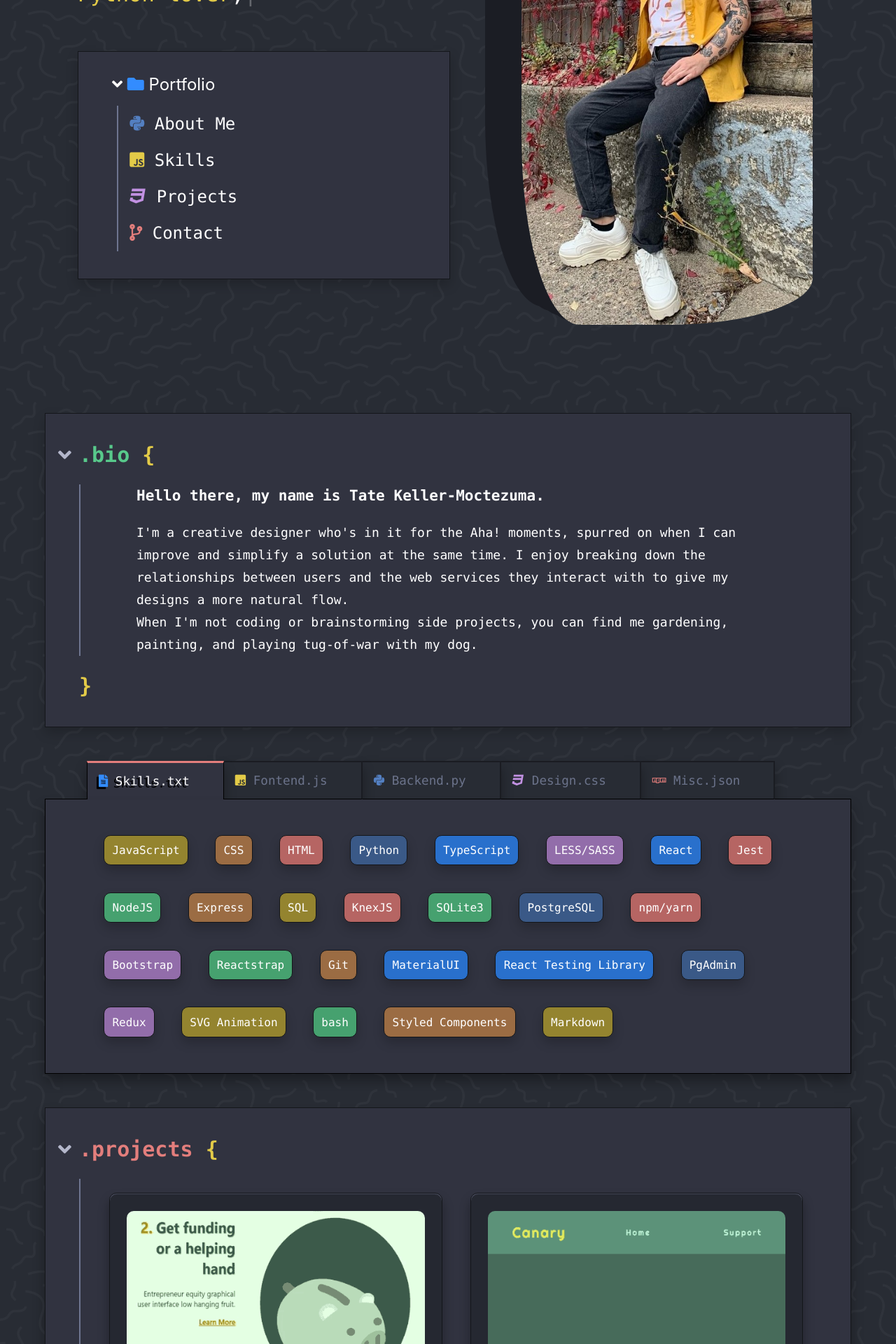
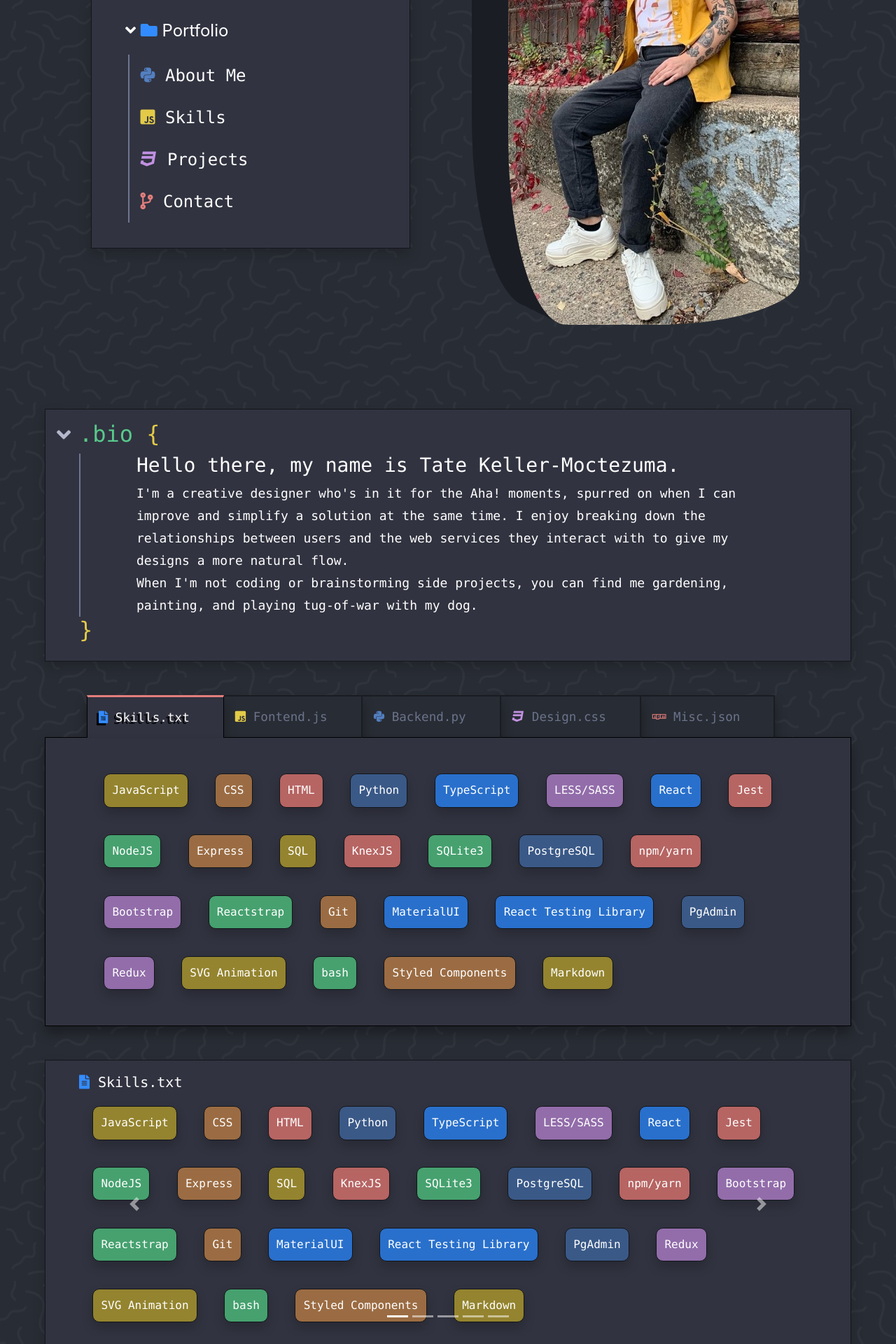
Before and after one commit to tatek1993/Portfolio, a React (Create React App) app: page / in a window 1280 px wide. Shown: the part 280-2200 px from the top of the page at 70% size. Built offline with nearby package versions, Linux system fonts and the light colour scheme.

Commit message:
creating carousel for skills section

```diff
--- a/package.json
+++ b/package.json
@@ -7,6 +7,7 @@
     "@testing-library/jest-dom": "^4.2.4",
     "@testing-library/react": "^9.3.2",
     "@testing-library/user-event": "^7.1.2",
+    "bootstrap": "^4.5.3",
     "node-sass": "^4.14.1",
     "react": "^16.13.1",
     "react-dom": "^16.13.1",
--- a/src/App.js
+++ b/src/App.js
@@ -4,6 +4,7 @@ import About from "./components/about-me";
 import Skills from "./components/skills";
 import Projects from "./components/projects";
 import Contact from "./components/contact";
+import Example from "./components/deleteme";
 import { Route } from "react-router-dom";
 import './SASS/App.scss';
 
--- a/src/components/about-me.js
+++ b/src/components/about-me.js
@@ -6,8 +6,8 @@ const About = (props) => {
 
         <div id="about-me" className='section border-box'>
             <div className="about-text">
-                <h2><i class="fas fa-angle-down chevron" /><span className="green">.bio</span> {'{'} </h2>
-                <p className="bio">
+                <h2><i className="fas fa-angle-down chevron" /><span className="green">.bio</span> {'{'} </h2>
+                <div className="bio">
 
                     <h3>Hello there, my name is Tate Keller-Moctezuma. </h3>
 
@@ -16,7 +16,7 @@ const About = (props) => {
                     <br />
                     When I'm not coding or brainstorming side projects, you can find me gardening, painting, and playing tug-of-war with my dog.
 
-                </p>
+                </div>
                 <h2>{'}'} </h2>
             </div>
 
--- a/src/components/contact.js
+++ b/src/components/contact.js
@@ -7,7 +7,7 @@ const Contact = () => {
     return (
         <div id="contact" className='section border-box'>
             <div className="about-text">
-                <h2><i class="fas fa-angle-down chevron" /><span className="bright-blue">.contact</span> {'{'} </h2>
+                <h2><i className="fas fa-angle-down chevron" /><span className="bright-blue">.contact</span> {'{'} </h2>
                 <div className="bio">
 
                     <h3>Does your website need a face-lift? Need help wrangling your database schema? Is your developer team one person short of joining the kickball league? Shoot me a message and we'll grab a socially-distant coffee over Zoom &#x1F44D;</h3>
@@ -16,22 +16,22 @@ const Contact = () => {
                     <div className="contact-container">
                         <div className='contactInfo home-div'>
                             <div className="skill border-box ">
-                                <i class="fa fa-home yellow"></i> Minneapolis, MN | Remote
+                                <i className="fa fa-home yellow"></i> Minneapolis, MN | Remote
                                         </div>
                         </div>
                         <div className="contactInfo">
 
 
-                            <a href="https://github.com/tatek1993" className="skill border-box contact-gh"> <i class="fab fa-github" aria-label="Github"></i> github.com/tatek1993 </a>
+                            <a href="https://github.com/tatek1993" className="skill border-box contact-gh"> <i className="fab fa-github" aria-label="Github"></i> github.com/tatek1993 </a>
 
 
-                            <a href="https://twitter.com/MoctezumaTate" className="skill border-box contact-twtr"><i class="fab fa-twitter bright-blue" aria-label="Twitter"></i> @MoctezumaTate </a>
+                            <a href="https://twitter.com/MoctezumaTate" className="skill border-box contact-twtr"><i className="fab fa-twitter bright-blue" aria-label="Twitter"></i> @MoctezumaTate </a>
 
 
-                            <a href="https://www.linkedin.com/in/tate-keller-16ab7a183/" className="skill border-box contact-lnk"><i class="fab fa-linkedin blue" aria-label="Linkedin"></i> tate-keller-moctezuma </a>
+                            <a href="https://www.linkedin.com/in/tate-keller-16ab7a183/" className="skill border-box contact-lnk"><i className="fab fa-linkedin blue" aria-label="Linkedin"></i> tate-keller-moctezuma </a>
 
 
-                            <a href="mailto:tatekelleratwork@gmail.com" className="skill border-box contact-mail"><i class="fa fa-envelope red" aria-label="Email"></i> tatekelleratwork@gmail.com </a>
+                            <a href="mailto:tatekelleratwork@gmail.com" className="skill border-box contact-mail"><i className="fa fa-envelope red" aria-label="Email"></i> tatekelleratwork@gmail.com </a>
                         </div>
 
                     </div>
--- a/src/components/header.js
+++ b/src/components/header.js
@@ -51,13 +51,13 @@ const Header = (props) => {
                     </div>
                 </div>
 
-                <div class="dropdown border-box">
-                    <div class="dropbtn"><i class="fas fa-angle-down" /> <i class="fas fa-folder icon" /> Portfolio</div>
-                    <div class="dropdown-content">
-                        <a onClick={() => scrollToId('about-me')}><i class="fab fa-python blue" /> About Me</a>
-                        <a onClick={() => scrollToId('skills')}><i class="fab fa-js-square yellow" /> Skills</a>
-                        <a onClick={() => scrollToId('projects')}><i class="fab fa-css3 purple" /> Projects</a>
-                        <a onClick={() => scrollToId('contact')}><i class="fas fa-code-branch red" /> Contact</a>
+                <div className="dropdown border-box">
+                    <div className="dropbtn"><i className="fas fa-angle-down" /> <i className="fas fa-folder icon" /> Portfolio</div>
+                    <div className="dropdown-content">
+                        <a onClick={() => scrollToId('about-me')}><i className="fab fa-python blue" /> About Me</a>
+                        <a onClick={() => scrollToId('skills')}><i className="fab fa-js-square yellow" /> Skills</a>
+                        <a onClick={() => scrollToId('projects')}><i className="fab fa-css3 purple" /> Projects</a>
+                        <a onClick={() => scrollToId('contact')}><i className="fas fa-code-branch red" /> Contact</a>
                     </div>
                 </div>
             </div>
--- a/src/components/projects.js
+++ b/src/components/projects.js
@@ -60,11 +60,11 @@ const Projects = () => {
 
     return (
         <div id="projects" className="section box-shadow projects">
-            <h2><i class="fas fa-angle-down chevron" /><span className="red">.projects</span> {'{'} </h2>
+            <h2><i className="fas fa-angle-down chevron" /><span className="red">.projects</span> {'{'} </h2>
             <div className='projects-section' style={{ display: 'flex', flexWrap: 'wrap' }}>
                 {
                     projects.map(x => (
-                        <div className="project-container">
+                        <div key={x.title} className="project-container">
                             <div className={`project box-shadow`}>
                                 <div className="project-header">
                                     <img src={x.image} />
@@ -78,9 +78,9 @@ const Projects = () => {
                                         <p>{x.description}</p>
                                     </div>
                                     <div className='tools' style={{ flexWrap: 'wrap' }}>
-                                        {x.tools.map(tool => (<div className={`skill border-box ${toolColors[tool]}`}>{tool} </div>))}
+                                        {x.tools.map(tool => (<div key={tool} className={`skill border-box ${toolColors[tool]}`}>{tool} </div>))}
                                     </div>
-                                    <a href={x.github}><i class="fab fa-github" style={{ fontSize: 'calc(15px + 1vmin)' }} /> {x.github.replace('https://github.com/', '')}</a>
+                                    <a href={x.github}><i className="fab fa-github" style={{ fontSize: 'calc(15px + 1vmin)' }} /> {x.github.replace('https://github.com/', '')}</a>
                                 </div>
                             </div>
                         </div>))
--- a/src/components/skills.js
+++ b/src/components/skills.js
@@ -142,23 +142,23 @@ const skills = [
 
 const categories = [
     {
-        category: (<><i class="fas fa-file-alt bright-blue" />&nbsp;Skills.txt</>),
+        category: (<><i className="fas fa-file-alt bright-blue" />&nbsp;Skills.txt</>),
         id: 'all'
     },
     {
-        category: (<><i class="fab fa-js-square yellow" />&nbsp;Fontend.js</>),
+        category: (<><i className="fab fa-js-square yellow" />&nbsp;Fontend.js</>),
         id: 'frontend'
     },
     {
-        category: (<><i class="fab fa-python blue" />&nbsp;Backend.py</>),
+        category: (<><i className="fab fa-python blue" />&nbsp;Backend.py</>),
         id: 'backend'
     },
     {
-        category: (<><i class="fab fa-css3 purple" />&nbsp;Design.css</>),
+        category: (<><i className="fab fa-css3 purple" />&nbsp;Design.css</>),
         id: 'design'
     },
     {
-        category: (<><i class="fab fa-npm red" />&nbsp;Misc.json</>),
+        category: (<><i className="fab fa-npm red" />&nbsp;Misc.json</>),
         id: 'misc'
     },
 ];
@@ -177,14 +177,14 @@ const Skills = () => {
             <div style={{ display: 'flex', flexWrap: 'wrap' }}>
                 {
                     skills.filter(x => x.categories.includes(selectedCategory))
-                        .map(x => (<div className={`skill border-box alive ${x.color}`}>{x.name}</div>))
+                        .map(x => (<div key={x.name} className={`skill border-box alive ${x.color}`}>{x.name}</div>))
                 }
             </div>
 
             <div style={{ display: 'flex', flexWrap: 'wrap' }}>
                 {
                     skills.filter(x => !x.categories.includes(selectedCategory))
-                        .map(x => (<div className="skill border-box dead">{x.name}</div>))
+                        .map(x => (<div key={x.name} className="skill border-box dead">{x.name}</div>))
                 }
             </div>
         </>
@@ -215,41 +215,44 @@ const Skills = () => {
                 onExited={() => setAnimating(false)}
                 key={category.id}
             >
+
                 {category.category}
+                {getSkillsForCategory(category.id)}
+
             </CarouselItem>
         );
     });
 
     return (
-        <div id="skills" className="section skills-section">
-
+        <div id="skills" >
+            <div className="section skills-section">
                 <div className='skill-header'>
                     <div className='left-spacer'></div>
 
                     <div className={`tab box-shadow ${selectedCategory == 'all' ? 'active-tab' : ''}`}
                         style={{ zIndex: selectedCategory == 'all' ? 10 : 9 }}
                         onClick={() => setSelectedCatagory('all')}>
-                    <i class="fas fa-file-alt bright-blue" />&nbsp;Skills.txt
+                        <i className="fas fa-file-alt bright-blue" />&nbsp;Skills.txt
                     </div>
                     <div className={`tab box-shadow ${selectedCategory == 'frontend' ? 'active-tab' : ''}`}
                         style={{ zIndex: selectedCategory == 'frontend' ? 10 : 8 }}
                         onClick={() => setSelectedCatagory('frontend')}>
-                    <i class="fab fa-js-square yellow" />&nbsp;Fontend.js
+                        <i className="fab fa-js-square yellow" />&nbsp;Fontend.js
                     </div>
                     <div className={`tab box-shadow ${selectedCategory == 'backend' ? 'active-tab' : ''}`}
                         style={{ zIndex: selectedCategory == 'backend' ? 10 : 7 }}
                         onClick={() => setSelectedCatagory('backend')}>
-                    <i class="fab fa-python blue" />&nbsp;Backend.py
+                        <i className="fab fa-python blue" />&nbsp;Backend.py
                     </div>
                     <div className={`tab box-shadow ${selectedCategory == 'design' ? 'active-tab' : ''}`}
                         style={{ zIndex: selectedCategory == 'design' ? 10 : 6 }}
                         onClick={() => setSelectedCatagory('design')}>
-                    <i class="fab fa-css3 purple" />&nbsp;Design.css
+                        <i className="fab fa-css3 purple" />&nbsp;Design.css
                     </div>
                     <div className={`tab box-shadow ${selectedCategory == 'misc' ? 'active-tab' : ''}`}
                         style={{ zIndex: selectedCategory == 'misc' ? 10 : 5 }}
                         onClick={() => setSelectedCatagory('misc')}>
-                    <i class="fab fa-npm red" />&nbsp;Misc.json
+                        <i className="fab fa-npm red" />&nbsp;Misc.json
                     </div>
 
                     <div className='right-spacer'></div>
@@ -258,6 +261,23 @@ const Skills = () => {
                 <div className='skills box-shadow'>
                     {getSkillsForCategory(selectedCategory)}
                 </div>
+            </div>
+
+            {/* Carousel for responsive design */}
+            <div className='border-box section' style={{ display: 'block' }}>
+                <Carousel
+                    activeIndex={activeIndex}
+                    next={next}
+                    previous={previous}
+                    interval={false}
+
+                >
+                    <CarouselIndicators items={categories} activeIndex={activeIndex} onClickHandler={goToIndex} />
+                    {slides}
+                    <CarouselControl direction="prev" directionText="Previous" onClickHandler={previous} />
+                    <CarouselControl direction="next" directionText="Next" onClickHandler={next} />
+                </Carousel>
+            </div>
         </div >
 
     );
--- a/src/index.js
+++ b/src/index.js
@@ -1,5 +1,6 @@
 import React from 'react';
 import ReactDOM from 'react-dom';
+import 'bootstrap/dist/css/bootstrap.min.css';
 import './index.css';
 import App from './App';
 import * as serviceWorker from './serviceWorker';
```
Also changed, not shown: 1 other file (tests, documents, lock files or other folders). Lines whose indentation alone changed are shown as unchanged.
